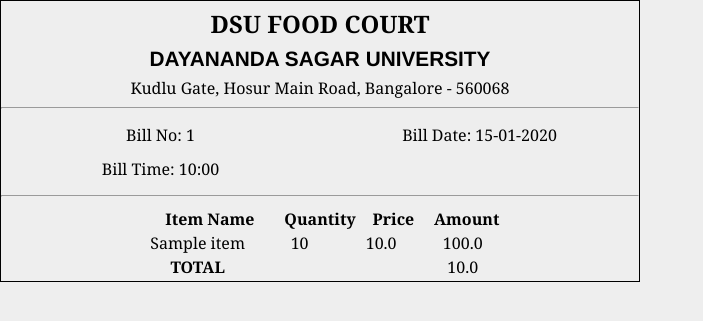
After one commit to NuthanB/BillingSystem, a Flask app: page /print-bill in a window 1280 px wide. The commit adds this page. Shown: the top 321 px of the page, without its empty margins (0-703 px from the left). Run offline with Flask 3, Linux system fonts and the light colour scheme; tables that the repository leaves empty hold one stand-in row (values such as "Sample post"); some libraries are stand-ins or nearby versions.

Commit message:
printing tokens

```diff
--- a/app/static/css/style.css
+++ b/app/static/css/style.css
@@ -536,3 +536,45 @@ h3 {
 .bills .bills-item-table tbody .bill-details {
   grid-column: span 4;
 }
+
+/* ------------ PRINT BILL ---------------- */
+.print-bill{
+  max-width: 50vw;
+  text-align: center;
+  font-family: Cambria, Cochin, Georgia, Times, 'Times New Roman', serif;
+  border: 1px solid black;
+}
+
+.print-bill .bill-slip .billing-details {
+  display: grid;
+  grid-template-columns: 1fr 1fr;
+  grid-gap: 0;
+}
+.print-bill h2,
+.print-bill h3,
+.print-bill p {
+  margin: 0.5vw;
+}
+
+.print-bill h2 {
+  font-size: 1.5rem;
+}
+
+.print-bill h3 {
+  font-size: 1.3rem;
+}
+
+.print-bill table {
+  margin-inline: auto;
+}
+
+.print-bill table .bill-item-details-header {
+  display: grid;
+  grid-template-columns: 2fr 1fr 1fr 1fr;
+}
+
+.print-bill table .bill-item-details,
+.print-bill table .totalling {
+  display: grid;
+  grid-template-columns: 3fr 2fr 2fr 2fr;
+}
--- /dev/null
+++ b/app/templates/print_preview.html
@@ -0,0 +1,43 @@
+{% extends 'fresh.html' %} {% block title %}Billing System{% endblock %} {%
+block content %}
+<section class="print-bill">
+  <div class="bill-slip">
+    <h2>DSU FOOD COURT</h2>
+    <h3>DAYANANDA SAGAR UNIVERSITY</h3>
+    <p>Kudlu Gate, Hosur Main Road, Bangalore - 560068</p>
+    <hr/>
+    <div class="billing-details">
+      <p>Bill No: {{ bill_id }}</p>
+      <p>Bill Date: {{ bill_date }}</p>
+      <p>Bill Time: {{ bill_time }}</p>
+    </div>
+    <hr/>
+    <table>
+      <tr class="bill-item-details-header">
+        <th>Item Name</th>
+        <th>Quantity</th>
+        <th>Price</th>
+        <th>Amount</th>
+      </tr>
+
+      {% for item in items %}
+      <tr class="bill-item-details">
+        <td>{{ item.item_name }}</td>
+        <td>{{ item.quantity }}</td>
+        <td>{{ item.price }}</td>
+        <td>{{ item.quantity * item.price }}</td>
+      </tr>
+      {% endfor %}
+      <tr class="totalling">
+        <th>TOTAL</th>
+        <td>&nbsp;</td>
+        <td>&nbsp;</td>
+        <td>{{ total }}</td>
+      </tr>
+    </table>
+  </div>
+</section>
+<script>
+  // window.print();
+</script>
+{% endblock %}
--- a/app/views.py
+++ b/app/views.py
@@ -92,6 +92,34 @@ def submit_bill():
             return jsonify({'error': 'No data received'}), 400
     else:
         return jsonify({'error': 'User not authenticated'}), 401
+
+
+def get_bill(bill_id):
+    bill = Bill.query.get(bill_id)
+    if bill:
+        bill_details = {
+            'id': bill.id,
+            'bill_date_time': bill.bill_date_time.strftime('%d-%m-%Y | %H:%M'),
+            'total': bill.total,
+            'bill_items': []  # Initialize an empty list for storing bill items
+        }
+
+        # Query related BillItems
+        bill_items = BillItem.query.filter_by(bill_id=bill_id).all()
+
+        # Populate the 'items' list in bill_details with data from BillItems
+        for item in bill_items:
+            bill_details['bill_items'].append({
+                'item_name': item.item_name,
+                'quantity': item.quantity,
+                'price': item.price
+                # Add more item details here as needed
+            })
+
+        return bill_details
+
+    else:
+        return jsonify({'error': 'Bill not found'}), 404
 
 
 @app.route('/login', methods=['GET', 'POST'])
@@ -269,6 +297,7 @@ def get_bill_details(bill_id):
     else:
         return jsonify({'error': 'Bill not found'}), 404
 
+
 @app.route('/delete-bill/<int:bill_id>', methods=['DELETE'])
 def delete_bill(bill_id):
     try:
@@ -287,3 +316,28 @@ def delete_bill(bill_id):
         # Log or print the error for debugging
         print("Error deleting bill:", e)
         return jsonify({'error': 'Failed to delete bill'}), 500
+
+
+@app.route("/print-bill")
+def print_bill():
+    print("Printing...")
+    try:
+        bill = Bill.query.order_by(Bill.id.desc()).first()
+        print(bill)
+        if bill:
+            bill_id = bill.id
+            bill_details = get_bill(bill_id)
+            print(bill_id, bill_details)
+            [bill_date, bill_time] = bill_details["bill_date_time"].split(" | ")
+            return render_template("print_preview.html",
+                                   bill_id=bill_id,
+                                   bill_date=bill_date,
+                                   bill_time=bill_time,
+                                   total=bill_details["total"],
+                                   items=bill_details["bill_items"]
+                                )
+        else:
+            return jsonify({'error': 'No bills found'}), 404
+    except Exception as e:
+        print("Error fetching latest bill:", e)
+        return jsonify({'error': 'Failed to fetch latest bill'}), 500
```
Also changed, not shown: app/templates/index.html (+8 -2 lines), 1 other file.
